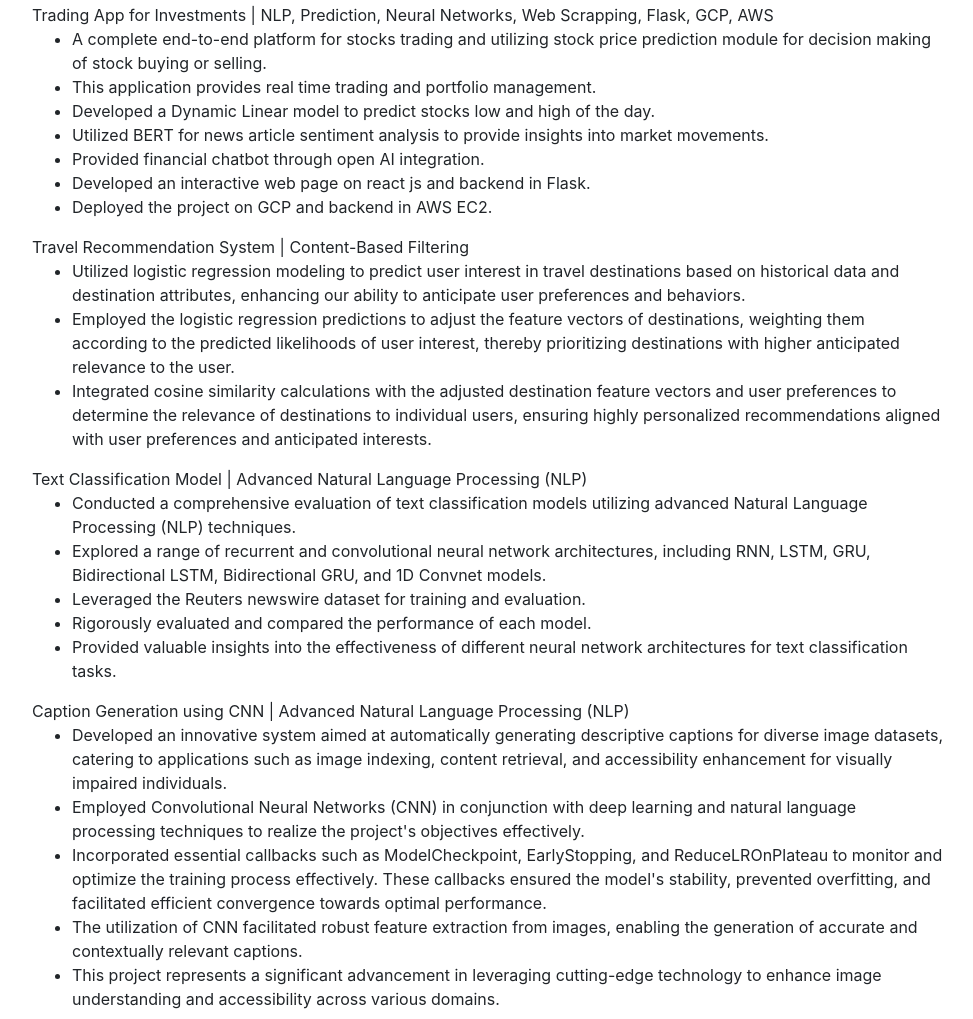
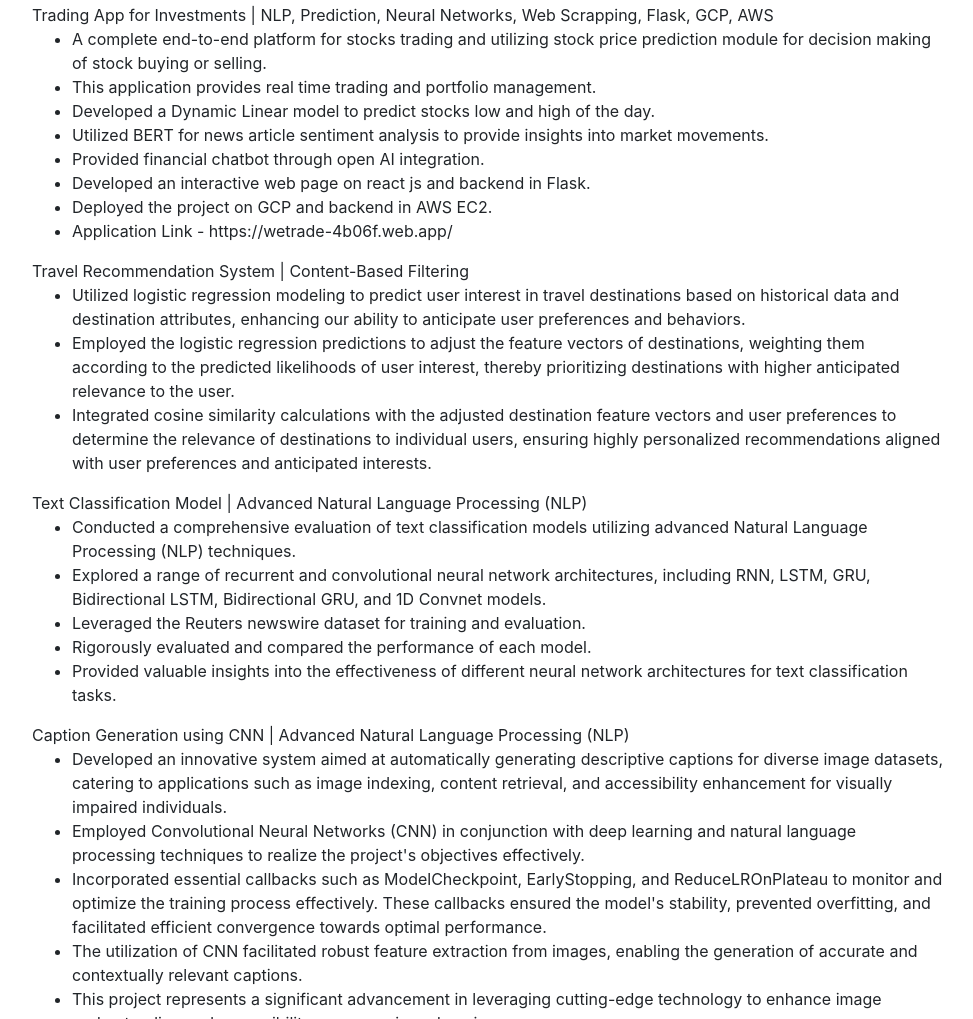
Before and after one commit to khyatis10/khyati-sharma.github.io, a website with bundled scripts: page index.html in a window 1280 px wide. Shown: the part 4285-5304 px from the top of the page, without its empty margins (288-1261 px from the left). Built offline with nearby package versions, Linux system fonts and the light colour scheme; a web font is replaced by a local one.

Commit message:
adding projects

```diff
--- a/index.html
+++ b/index.html
@@ -245,6 +245,7 @@
             <li>Provided financial chatbot through open AI integration.</li>
             <li>Developed an interactive web page on react js and backend in Flask.</li>
             <li>Deployed the project on GCP and backend in AWS EC2.</li>
+            <li>Application Link - https://wetrade-4b06f.web.app/ </li>
 
             </ul>
 
```
